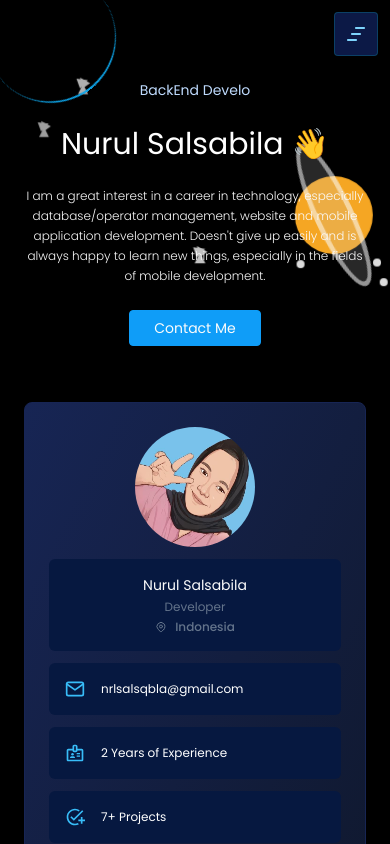
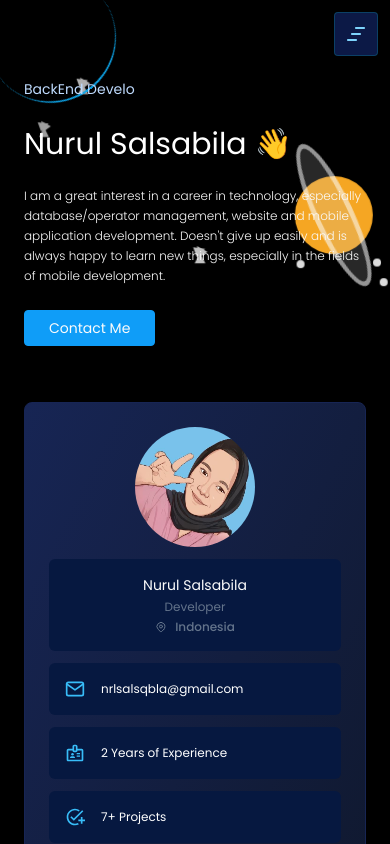
Before and after one commit to nrlsalsabl/portofolio, a React (Vite) app: page / in a window 390 px wide. Shown: the top 844 px of the page. Built offline with nearby package versions, Linux system fonts and the light colour scheme.

Commit message:
testing mobile

```diff
--- a/src/components/Hero.jsx
+++ b/src/components/Hero.jsx
@@ -78,24 +78,23 @@ const Hero =() => {
         </div>
 
 
-        <div className="flex-1 text-center md:text-left z-[1] relative">
-  <div className="relative flex items-center justify-center min-h-[50px]">
+        <div className="flex-1 z-[1]">
+  <div className="flex items-center justify-start md:justify-center h-[50px]">
     <span
-      className={`absolute text-sm md:text-base text-blue-200 font-normal transition-opacity duration-300 ease-in-out ${
-        currentText ? 'opacity-100' : 'opacity-0'
-      }`}
-      style={{ height: '18px' }} // Tetap pada tinggi ini
+      className={`text-sm md:text-base text-blue-200 font-normal transition-opacity duration-300 ease-in-out`}
+      style={{ opacity: currentText ? 1 : 0 }} // Menggunakan opasitas untuk efek muncul
     >
       {currentText}
     </span>
   </div>
 
-  <h2 className="text-3xl mt-3 md:text-5xl md:mt-5">{name} 👋</h2>
-  <p className="w-full text-xs font-light text-neutral-50 leading-5 my-6 lg:w-[38vw] md:text-sm md:leading-6 md:my-8">
+  <h2 className="text-3xl mt-3 md:text-5xl md:mt-5 text-left md:text-center">{name} 👋</h2>
+  <p className="w-full text-xs font-light text-neutral-50 leading-5 my-6 lg:w-[38vw] md:text-sm md:leading-6 md:my-8 text-left md:text-center">
     {tagLine}
   </p>
   <button className="primary-btn">Contact Me</button>
 </div>
+
 
 
             <div className="flex gap-2 justify-center md:gap-3 lg:gap-5 z-[1]">
```
